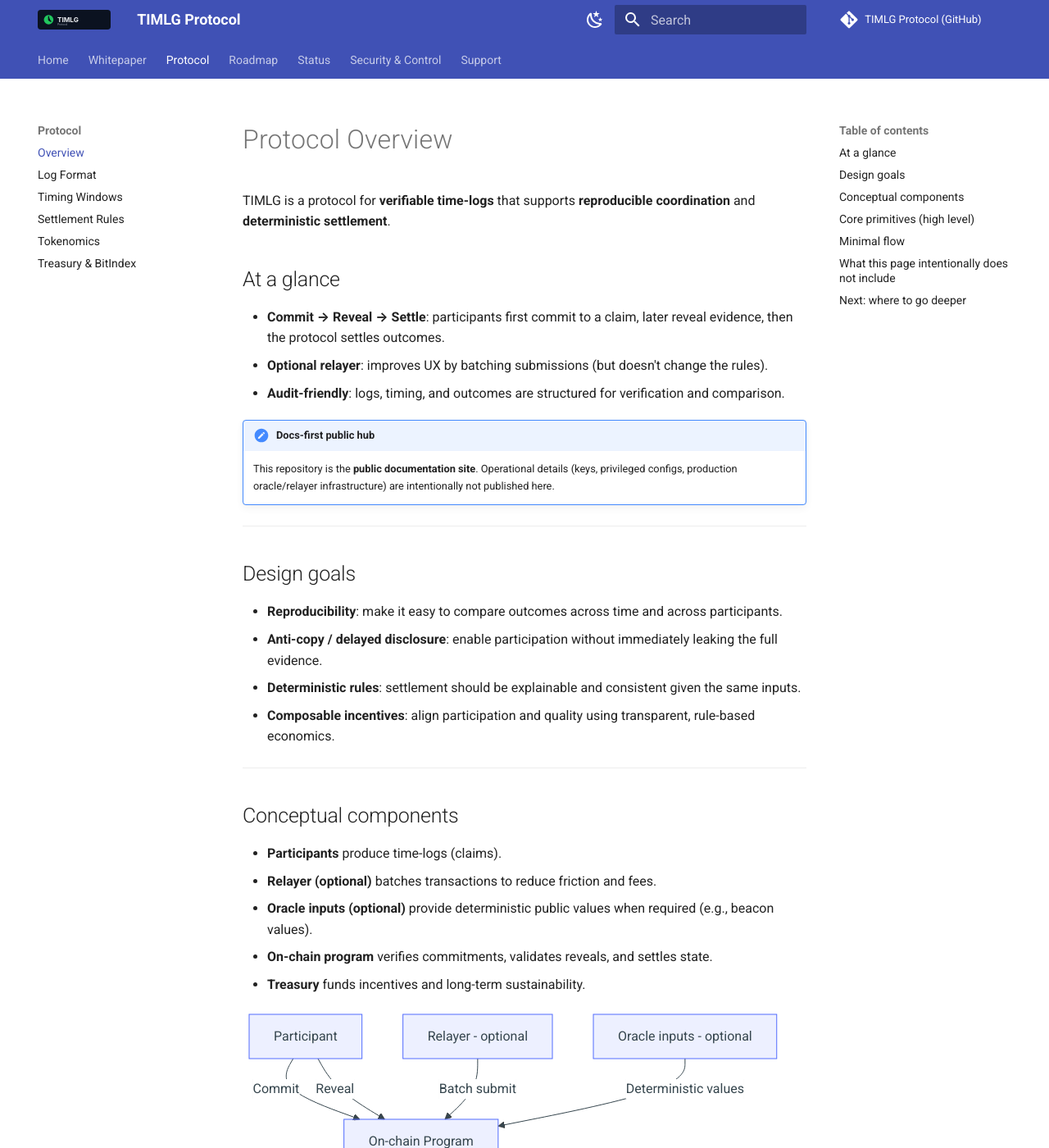
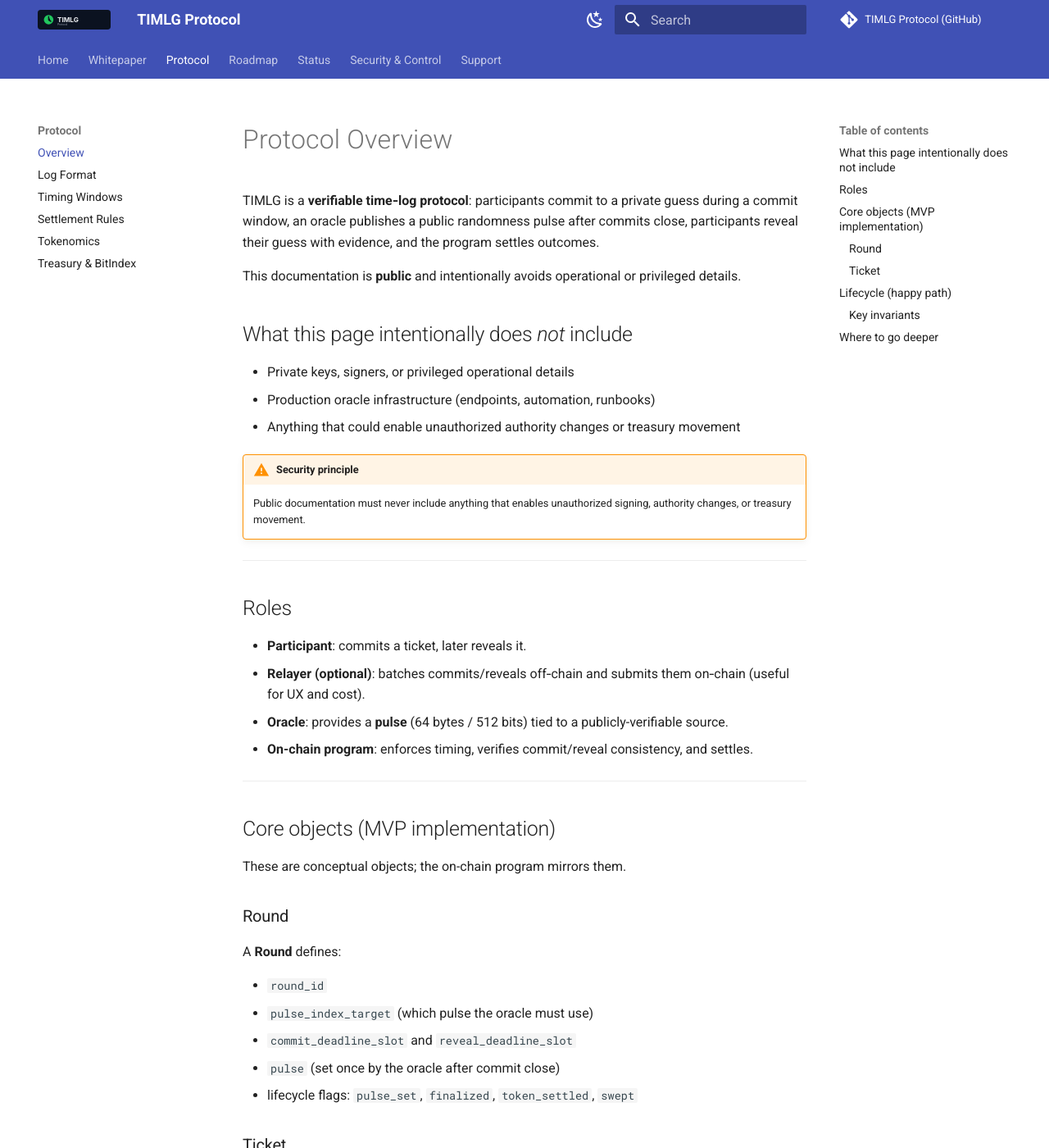
Before and after one commit to TIMLG-Protocol/timlg-protocol, an MkDocs documentation site: the page built from docs/protocol/overview.md, in a window 1280 px wide and 1400 px high. Shown: the whole window at 82% size. Built offline with MkDocs 1.6.1 and Material for MkDocs 9.7.7, drawn with Linux system fonts in a browser that asks for light colours; some of the changed text lies outside the part shown.

Commit message:
Complete Protocol section (MVP-aligned specs)

````diff
--- a/docs/protocol/overview.md
+++ b/docs/protocol/overview.md
@@ -1,91 +1,82 @@
 # Protocol Overview
 
-TIMLG is a protocol for **verifiable time-logs** that supports **reproducible coordination** and **deterministic settlement**.
+TIMLG is a **verifiable time‑log protocol**: participants commit to a private guess during a commit window, an oracle publishes a public randomness pulse after commits close, participants reveal their guess with evidence, and the program settles outcomes.
 
-## At a glance
-
-- **Commit → Reveal → Settle**: participants first commit to a claim, later reveal evidence, then the protocol settles outcomes.
-- **Optional relayer**: improves UX by batching submissions (but doesn't change the rules).
-- **Audit-friendly**: logs, timing, and outcomes are structured for verification and comparison.
-
-!!! note "Docs-first public hub"
-    This repository is the **public documentation site**.
-    Operational details (keys, privileged configs, production oracle/relayer infrastructure) are intentionally not published here.
-
----
-
-## Design goals
-
-- **Reproducibility**: make it easy to compare outcomes across time and across participants.
-- **Anti-copy / delayed disclosure**: enable participation without immediately leaking the full evidence.
-- **Deterministic rules**: settlement should be explainable and consistent given the same inputs.
-- **Composable incentives**: align participation and quality using transparent, rule-based economics.
-
----
-
-## Conceptual components
-
-- **Participants** produce time-logs (claims).
-- **Relayer (optional)** batches transactions to reduce friction and fees.
-- **Oracle inputs (optional)** provide deterministic public values when required (e.g., beacon values).
-- **On-chain program** verifies commitments, validates reveals, and settles state.
-- **Treasury** funds incentives and long-term sustainability.
-
-```mermaid
-flowchart TB
-  P[Participant] -->|Commit| S[On-chain Program]
-  P -->|Reveal| S
-  R[Relayer - optional] -->|Batch submit| S
-  O[Oracle inputs - optional] -->|Deterministic values| S
-  S --> T[Treasury / Incentives]
-  S --> I[Indexes / Metrics]
-```
-
----
-
-## Core primitives (high level)
-
-- **Epoch**: a time window used for coordination (e.g., day, round, or any configured duration).
-- **Commitment**: a hash that commits to a future reveal without disclosing it immediately.
-- **Reveal payload**: evidence + metadata (structured, canonical format).
-- **Outcome**: settlement result (e.g., valid/invalid + reward/penalty + metrics updates).
-
-!!! tip
-    The precise structures live in the spec pages:
-    **Log Format**, **Timing Windows**, and **Settlement Rules**.
-
----
-
-## Minimal flow
-
-```mermaid
-sequenceDiagram
-  participant P as Participant
-  participant R as Relayer optional
-  participant S as On-chain Program
-
-  P->>S: Commit(commitment_hash, epoch_id, meta)
-  P->>S: Reveal(payload, nonce, epoch_id)
-
-  R->>S: Batch submit (optional)
-  S-->>P: Outcome (accepted/rejected + settlement)
-```
-
----
+This documentation is **public** and intentionally avoids operational or privileged details.
 
 ## What this page intentionally does *not* include
 
 - Private keys, signers, or privileged operational details
-- Production oracle infrastructure (endpoints, automation)
-- Anything that could enable unauthorized control or fund movement
+- Production oracle infrastructure (endpoints, automation, runbooks)
+- Anything that could enable unauthorized authority changes or treasury movement
 
 !!! warning "Security principle"
     Public documentation must never include anything that enables unauthorized signing, authority changes, or treasury movement.
 
 ---
 
-## Next: where to go deeper
+## Roles
 
-- **Log Format** → canonical fields, hashing/commitment approach, versioning
-- **Timing Windows** → epoch definition, commit/reveal windows, edge cases
-- **Settlement Rules** → acceptance criteria, outcomes, invariants and failure modes
+- **Participant**: commits a ticket, later reveals it.
+- **Relayer (optional)**: batches commits/reveals off‑chain and submits them on‑chain (useful for UX and cost).
+- **Oracle**: provides a **pulse** (64 bytes / 512 bits) tied to a publicly-verifiable source.
+- **On-chain program**: enforces timing, verifies commit/reveal consistency, and settles.
+
+---
+
+## Core objects (MVP implementation)
+
+These are conceptual objects; the on-chain program mirrors them.
+
+### Round
+
+A **Round** defines:
+
+- `round_id`
+- `pulse_index_target` (which pulse the oracle must use)
+- `commit_deadline_slot` and `reveal_deadline_slot`
+- `pulse` (set once by the oracle after commit close)
+- lifecycle flags: `pulse_set`, `finalized`, `token_settled`, `swept`
+
+### Ticket
+
+A **Ticket** binds a participant to a single commit:
+
+- `round_id`, `user`, `nonce`
+- `commitment` (32 bytes)
+- `bit_index` (0–511), derived deterministically from `(round_id, user, nonce)`
+- `revealed`, `guess` (0 or 1), and `win`
+- `claimed` guard for rewards
+
+---
+
+## Lifecycle (happy path)
+
+```mermaid
+flowchart LR
+  A[Create round] --> B[Commit window open]
+  B -->|commit_ticket| C[Commit closes (slot)]
+  C -->|oracle pulse| D[Pulse set]
+  D -->|reveal_ticket| E[Reveal window]
+  E -->|finalize_round| F[Finalized]
+  F -->|settle_round_tokens| G[Token settlement complete]
+  G -->|claim_reward| H[Winners claim]
+  H -->|after grace| I[sweep_unclaimed (SOL vault)]
+```
+
+### Key invariants
+
+- **Commitments are immutable**: a reveal must match the commitment.
+- **Pulse is one-shot**: a round’s pulse can only be set once.
+- **Timing gates are enforced** by slots.
+- **Settlement gates claiming**: claim happens only after token settlement.
+
+---
+
+## Where to go deeper
+
+- **Log Format** → canonical hashing and commitment rules, message formats, versioning
+- **Timing Windows** → slot-based windows and edge cases
+- **Settlement Rules** → how winners/losers/no-reveal are handled
+- **Tokenomics** → how the MVP distributes and accounts for value
+- **Treasury & BitIndex** → treasury flows and how bit indexes are derived
````
Also changed, not shown: docs/protocol/log_format.md (+66 -37 lines), docs/protocol/settlement_rules.md (+72 -32 lines), docs/protocol/timing_windows.md (+67 -28 lines), docs/protocol/tokenomics.md (+78 -13 lines), docs/protocol/treasury_bitindex.md (+45 -14 lines).
